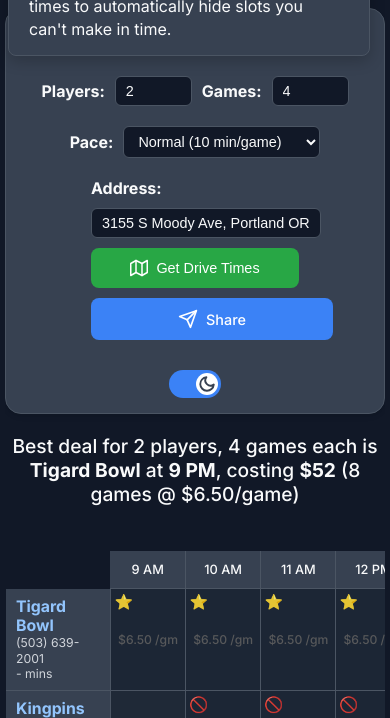
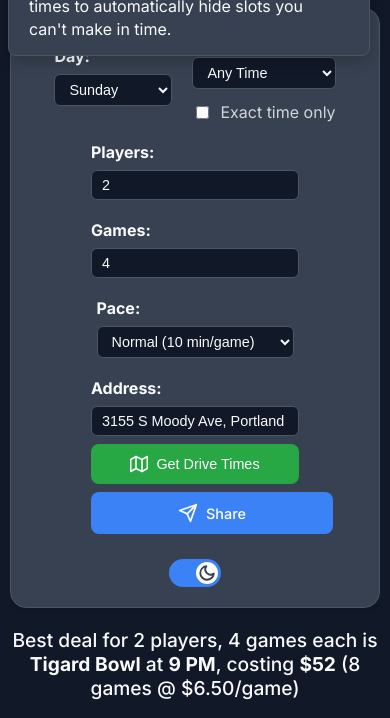
Before and after one commit to justintricate/PDX-Bowling-App, a website built with Vite: page index.html in a window 390 px wide. Shown: the part 63-781 px from the top of the page. Built offline with nearby package versions, Linux system fonts and the light colour scheme.

Commit message:
changed time constraints to be more flexible

```diff
--- a/index.html
+++ b/index.html
@@ -34,13 +34,19 @@
             </select>
           </div>
           <div class="control-group">
-            <label for="timeFilter">Time:</label>
+            <label for="timeFilter">Earliest Time:</label>
             <select id="timeFilter"></select>
+            <div class="control-group view-toggle time-filter-toggle">
+              <input type="checkbox" id="timeFilterExact" />
+              <label for="timeFilterExact">Exact time only</label>
+            </div>
           </div>
 
           <div class="control-group">
             <label for="numPlayers">Players:</label>
             <input type="number" id="numPlayers" value="2" min="1" />
+          </div>
+          <div class="control-group">
             <label for="numGames">Games:</label>
             <input type="number" id="numGames" value="4" min="1" />
           </div>
--- a/src/main.js
+++ b/src/main.js
@@ -153,6 +153,7 @@
   html: document.documentElement,
   daySelect: document.getElementById('day'),
   timeFilter: document.getElementById('timeFilter'),
+  timeFilterExact: document.getElementById('timeFilterExact'),
   numPlayers: document.getElementById('numPlayers'),
   numGames: document.getElementById('numGames'),
   paceSelect: document.getElementById('paceSelect'),
@@ -206,12 +207,18 @@
     day: dom.daySelect.value,
     players: dom.numPlayers.value,
     games: dom.numGames.value,
-    pace: dom.paceSelect.value, // <-- UPDATED
+    pace: dom.paceSelect.value,
   });
-  // ... rest of the function is the same
+
+  // NEW: Add 'exact' param only if the box is checked
+  if (dom.timeFilterExact.checked) {
+    params.set('exact', 'true');
+  }
+
   const shareUrl = `${window.location.origin}${
     window.location.pathname
   }?${params.toString()}`;
+
   navigator.clipboard.writeText(shareUrl).then(() => {
     const originalContent = dom.shareButton.innerHTML;
     dom.shareButton.innerHTML = '<span>Copied!</span>';
@@ -434,6 +441,10 @@
   const pace = dom.paceSelect.value;
   const minutesPerGame = pace === 'normal' ? 10 : 15;
   const selectedTime = dom.timeFilter.value;
+  // NEW: Read from the checkbox
+  const timeFilterType = dom.timeFilterExact.checked ? 'exact' : 'after';
+
+  // ... the rest of the function remains the same ...
   const {
     date: now,
     day: currentDay,
@@ -441,8 +452,8 @@
   } = getCurrentPacificTime();
   const isToday = day === currentDay;
   let dayMinTotalCost = Infinity,
-    dayMaxTotalCost = -Infinity;
-  let dayBestTotalDeal = { cost: Infinity };
+    dayMaxTotalCost = -Infinity,
+    dayBestTotalDeal = { cost: Infinity };
   let weekBestTotalDeals = [],
     weekWorstTotalDeals = [];
   AppConfig.DAYS_OF_WEEK.forEach((dayOfWeek) => {
@@ -488,7 +499,15 @@
       }
       const isPast = isToday && hour < effectiveHour;
       const isOpen = hour >= hoursInfo.o && hour < hoursInfo.c && !isLeagueTime;
-      const cellData = { hour, isOpen, isPast, isLeagueTime };
+      let isFiltered = false;
+      if (selectedTime !== 'any') {
+        if (timeFilterType === 'after') {
+          isFiltered = hour < parseInt(selectedTime);
+        } else {
+          isFiltered = hour != parseInt(selectedTime);
+        }
+      }
+      const cellData = { hour, isOpen, isPast, isLeagueTime, isFiltered };
       if (isOpen) {
         cellData.rates = getRatesForAlley(alleyName, day, hour);
         const costResult = calculateTotalCost(
@@ -498,7 +517,7 @@
           minutesPerGame
         );
         cellData.cost = costResult.cost;
-        if (!isPast && (selectedTime === 'any' || hour == selectedTime)) {
+        if (!isPast && !isFiltered) {
           if (cellData.cost < dayMinTotalCost) dayMinTotalCost = cellData.cost;
           if (cellData.cost > dayMaxTotalCost) dayMaxTotalCost = cellData.cost;
           if (cellData.cost < dayBestTotalDeal.cost) {
@@ -513,14 +532,18 @@
   const bestWeeklyCost = weekBestTotalDeals[0]?.cost ?? Infinity;
   const worstWeeklyCost = weekWorstTotalDeals[0]?.cost ?? -Infinity;
   if (dayBestTotalDeal.cost !== Infinity) {
+    const timeStringPrefix =
+      timeFilterType === 'after'
+        ? `from <b>${formatHour(parseInt(selectedTime))}</b> onwards`
+        : `at <b>${formatHour(parseInt(selectedTime))}</b>`;
     const timeString =
       selectedTime === 'any'
         ? `is <b>${dayBestTotalDeal.alley}</b> at <b>${formatHour(
             dayBestTotalDeal.hour
           )}</b>,`
-        : `at <b>${formatHour(parseInt(selectedTime))}</b> is <b>${
+        : `${timeStringPrefix} is <b>${
             dayBestTotalDeal.alley
-          }</b>,`;
+          }</b> at <b>${formatHour(dayBestTotalDeal.hour)}</b>,`;
     dom.calculatorResult.innerHTML = `Best deal for ${numPlayers} players, ${numGames} games each ${timeString} costing <b>$${dayBestTotalDeal.cost.toFixed(
       0
     )}</b> ${dayBestTotalDeal.details}`;
@@ -540,6 +563,7 @@
       const alleyInfoHTML = `<div class="alley-name">${linkTag}</div><div class="alley-info">${info.phone}</div><div class="alley-info">${info.drive}</div>`;
       const hourCellsHTML = hours
         .map((cell) => {
+          if (cell.isFiltered) return `<td class="filtered-cell"></td>`;
           if (cell.isLeagueTime)
             return `<td class="closed-cell">Unavailable<br>(League Play)</td>`;
           if (!cell.isOpen) return `<td class="closed-cell">Closed</td>`;
@@ -608,13 +632,13 @@
 // =================================================================================
 // INITIALIZATION
 // =================================================================================
-
 function init() {
   initializeContactInfo();
   populateTimeFilter();
 
   const urlParams = new URLSearchParams(window.location.search);
   const dayFromUrl = urlParams.get('day');
+
   if (dayFromUrl) {
     dom.daySelect.value = dayFromUrl;
   } else {
@@ -622,20 +646,23 @@
     dom.daySelect.value = day;
   }
 
-  // Updated logic to read from URL
   const playersFromUrl = urlParams.get('players');
-  const gamesFromUrl = urlParams.get('games');
+  const gamesFromUrl = urlParams.get('games'); // This line was incorrect before
   const paceFromUrl = urlParams.get('pace');
+  const exactFromUrl = urlParams.get('exact');
+
   if (playersFromUrl) dom.numPlayers.value = playersFromUrl;
   if (gamesFromUrl) dom.numGames.value = gamesFromUrl;
-  if (paceFromUrl) dom.paceSelect.value = paceFromUrl; // <-- UPDATED
+  if (paceFromUrl) dom.paceSelect.value = paceFromUrl;
+  if (exactFromUrl === 'true') dom.timeFilterExact.checked = true;
 
   // Add all event listeners programmatically
   dom.daySelect.addEventListener('change', generateFullDayTable);
   dom.timeFilter.addEventListener('change', generateFullDayTable);
+  dom.timeFilterExact.addEventListener('change', generateFullDayTable);
   dom.numPlayers.addEventListener('change', generateFullDayTable);
   dom.numGames.addEventListener('change', generateFullDayTable);
-  dom.paceSelect.addEventListener('change', generateFullDayTable); // <-- ADD THIS
+  dom.paceSelect.addEventListener('change', generateFullDayTable);
   dom.driveTimeButton.addEventListener('click', getDriveTimes);
   dom.shareButton.addEventListener('click', shareSettings);
   dom.themeToggle.addEventListener('change', () =>
--- a/src/style.css
+++ b/src/style.css
@@ -689,11 +689,6 @@
   }
 }
 
-/* === Small Phone Optimizations (screens <= 480px, e.g., iPhone SE) === */
-/* ==========================================================================
-   6. RESPONSIVE STYLES (MOBILE & TABLET)
-   ========================================================================== */
-
 /* ==========================================================================
    6. RESPONSIVE STYLES (MOBILE & TABLET)
    ========================================================================== */
@@ -701,7 +696,8 @@
 /* === General Mobile & Tablet Styles (screens <= 768px) === */
 @media (max-width: 768px) {
   body {
-    padding: 10px 5px;
+    padding: 10px;
+    -webkit-text-size-adjust: 100%; /* Prevent font boosting on mobile */
   }
 
   h1 {
@@ -711,57 +707,63 @@
   /* --- 1. Restructure Controls for Vertical Stacking --- */
   .controls-container {
     flex-direction: column; /* Stack all control groups vertically */
-    align-items: stretch; /* Make groups take up full width */
-    padding: 15px;
+    align-items: stretch; /* Make groups take up the full width */
+    padding: 20px;
+    gap: 15px;
+  }
+
+  .control-group {
+    flex-direction: column; /* Stack label ON TOP of input */
+    align-items: flex-start; /* Left-align the label */
+    gap: 8px;
+  }
+
+  /* Make all form inputs full-width */
+  select,
+  input[type='number'],
+  input[type='text'] {
+    width: 100%;
+    box-sizing: border-box; /* Ensure padding is included in the width */
+  }
+
+  .action-button {
+    width: 100%;
+  }
+
+  /* Handle the checkbox alignment */
+  .time-filter-toggle {
+    flex-direction: row; /* Keep checkbox and label side-by-side */
+    align-items: center;
+    align-self: flex-start; /* Left-align the whole checkbox group */
+    margin-top: 5px;
   }
 
   .theme-switch-wrapper {
-    position: static; /* Let the toggle flow with other elements */
+    position: static;
     transform: none;
-    align-self: center; /* Center the toggle within the column */
+    align-self: center;
     margin-top: 10px;
-  }
-
-  /* Make specific control groups stack their own content */
-  .control-group.view-toggle,
-  .control-group:has(#driveTimeButton) {
-    flex-direction: column;
-    align-items: stretch;
-    gap: 10px;
-  }
-
-  .control-group input[type='text'] {
-    width: 100%; /* Make address input full-width on mobile */
-  }
-
-  .action-button {
-    width: 100%; /* Make action buttons full-width for easy tapping */
   }
 
   /* --- 2. Make the Table Readable & Horizontally Scrollable --- */
   table {
-    table-layout: auto; /* Let columns size to content */
-    width: auto; /* Allow table to be wider than the screen */
+    table-layout: auto;
+    width: auto;
   }
 
   .hour-price,
   .game-price {
-    white-space: nowrap; /* CRITICAL: Prevents prices like "$6.50 /gm" from wrapping */
+    white-space: nowrap; /* Prevents prices from wrapping */
   }
 
-  /* Give time columns a minimum width to look consistent */
   th:not(:first-child),
   td:not(:first-child) {
-    min-width: 70px;
+    min-width: 75px;
   }
 
   td:first-child,
   th:first-child {
     width: 100px;
-  }
-
-  td {
-    height: 65px;
   }
 
   /* --- 3. Stack Specials & Key --- */
```
